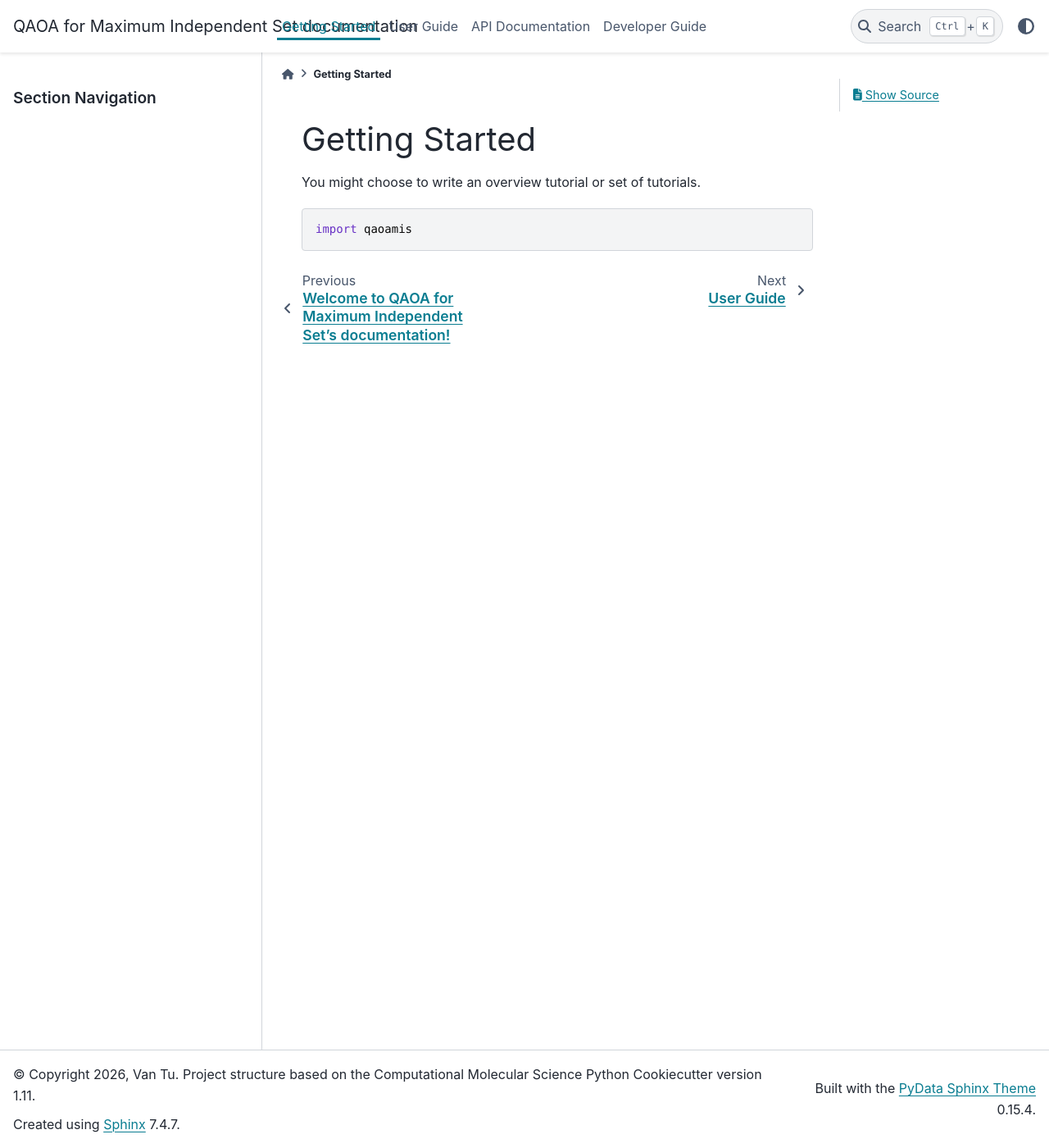
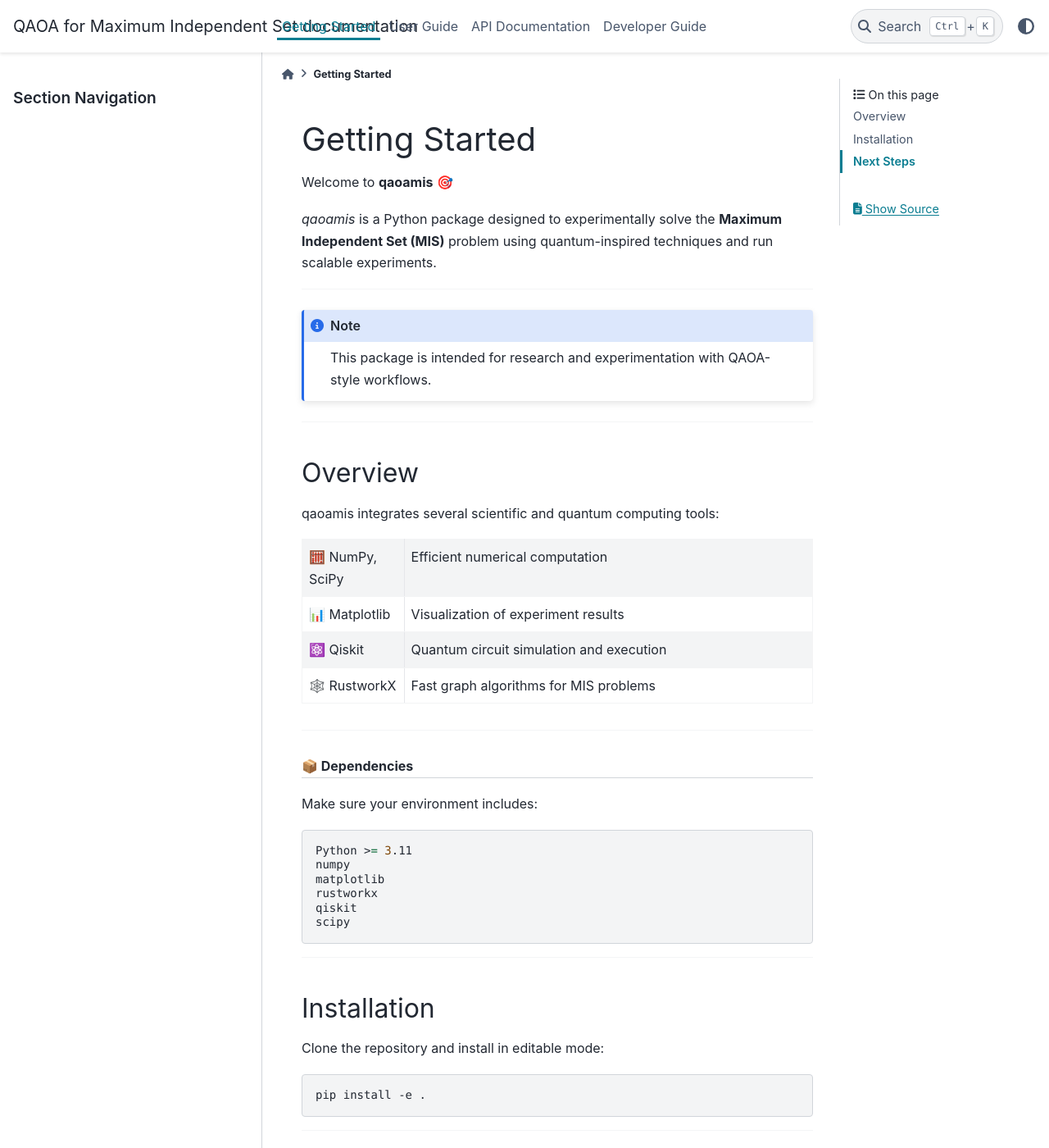
Before and after one commit to ttv04/QAOA-for-Maximum-Independent-Set, a Sphinx documentation site: the page built from docs/getting_started.rst, in a window 1280 px wide and 1400 px high. Shown: the whole window at 82% size. Built offline with Sphinx 7.4.7 and the PyData theme 0.15.4, drawn with Linux system fonts in a browser that asks for light colours; the version number could not be read and is left out; some of the changed text lies outside the part shown.

Commit message:
docs update

```diff
--- a/docs/api.rst
+++ b/docs/api.rst
@@ -5,3 +5,4 @@ API Documentation
    :toctree: autosummary
 
    qaoamis.canvas
+   qaoamis.QAOAMIS
--- /dev/null
+++ b/docs/autosummary/qaoamis.canvas.rst
@@ -0,0 +1,6 @@
+qaoamis.canvas
+==============
+
+.. currentmodule:: qaoamis
+
+.. autofunction:: canvas
--- a/docs/conf.py
+++ b/docs/conf.py
@@ -18,7 +18,6 @@ import sys
 sys.path.insert(0, os.path.abspath('..'))
 
 import qaoamis
-
 
 # -- Project information -----------------------------------------------------
 
@@ -77,7 +76,7 @@ master_doc = 'index'
 #
 # This is also used if you do content translation via gettext catalogs.
 # Usually you set "language" from the command line for these cases.
-language = None
+language = 'en'
 
 # List of patterns, relative to source directory, that match files and
 # directories to ignore when looking for source files.
--- a/docs/getting_started.rst
+++ b/docs/getting_started.rst
@@ -1,9 +1,76 @@
 Getting Started
 ===============
 
+Welcome to **qaoamis** 🎯
 
-You might choose to write an overview tutorial or set of tutorials.
+*qaoamis* is a Python package designed to experimentally solve the
+**Maximum Independent Set (MIS)** problem using quantum-inspired techniques
+and run scalable experiments.
 
-.. code-block:: python
+----
 
-    import qaoamis
+.. note::
+   This package is intended for research and experimentation with QAOA-style workflows.
+
+----
+
+Overview
+--------
+
+qaoamis integrates several scientific and quantum computing tools:
+
+.. list-table::
+   :widths: 20 80
+   :header-rows: 0
+
+   * - 🧮 NumPy, SciPy
+     - Efficient numerical computation
+   * - 📊 Matplotlib
+     - Visualization of experiment results
+   * - ⚛️ Qiskit
+     - Quantum circuit simulation and execution
+   * - 🕸️ RustworkX
+     - Fast graph algorithms for MIS problems
+
+----
+
+.. rubric:: 📦 Dependencies
+
+Make sure your environment includes:
+
+.. code-block:: bash
+
+   Python >= 3.11
+   numpy
+   matplotlib
+   rustworkx
+   qiskit
+   scipy
+
+----
+
+Installation
+------------
+
+Clone the repository and install in editable mode:
+
+.. code-block:: bash
+
+   pip install -e .
+
+----
+
+.. tip::
+   Using a virtual environment (``conda``) is highly recommended.
+
+----
+
+Next Steps
+----------
+
+- Explore experiment configurations
+- Try different graph inputs
+- Analyze output visualizations
+
+.. important::
+   Ensure all dependencies are correctly installed before running experiments.
--- a/pyproject.toml
+++ b/pyproject.toml
@@ -27,6 +27,7 @@ dependencies = [
     "matplotlib",
     "qiskit",
     "numpy",
+    "scipy",
     "pylatexenc"
 ]
 
```
Also changed, not shown: docs/_static/custom.css (added, +12 -0 lines), docs/autosummary/qaoamis.QAOAMIS.rst (added, +26 -0 lines), docs/index.rst (+6 -1 lines), docs/icon/matplotlib.png (added), docs/icon/numpy.png (added), docs/icon/qiskit.png (added), docs/icon/rustworkx.png (added), 2 other files.
